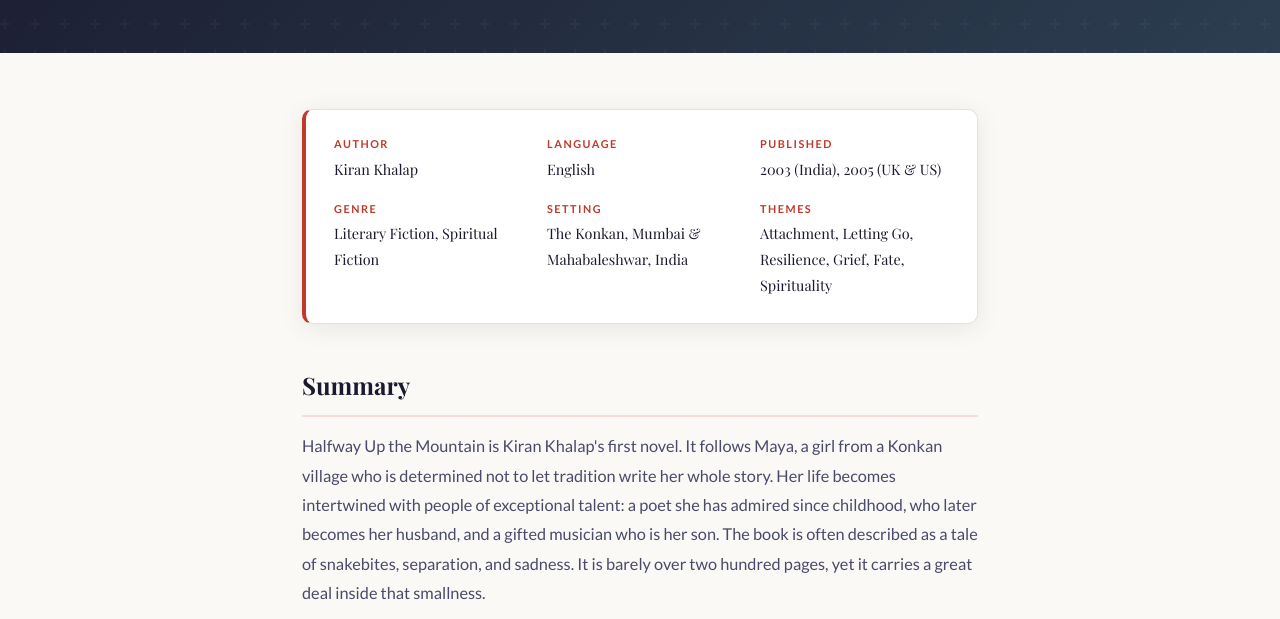
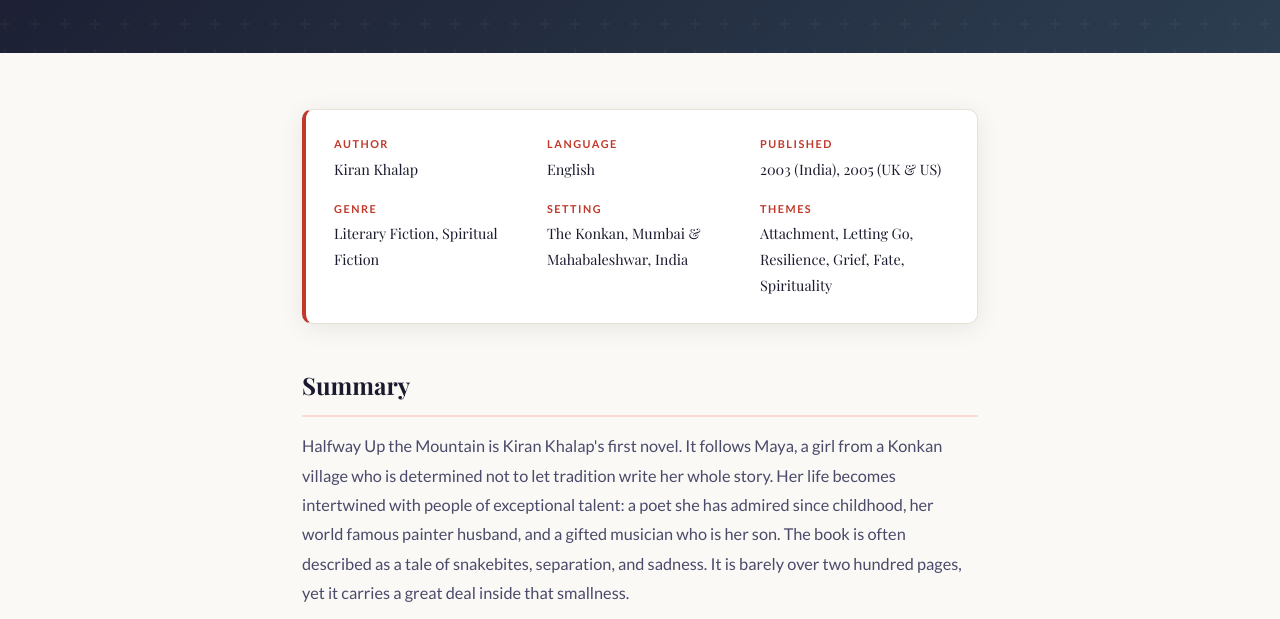
Before and after one commit to Shweta1127/Shweta1127.github.io, a plain HTML site: page blogs/halfway-up-the-mountain.html in a window 1280 px wide. Shown: the part 333-952 px from the top of the page. Drawn offline with nearby package versions, Linux system fonts and the light colour scheme; a web font is replaced by a local one.

Commit message:
Update summary of 'Halfway Up the Mountain' novel

```diff
--- a/blogs/halfway-up-the-mountain.html
+++ b/blogs/halfway-up-the-mountain.html
@@ -66,7 +66,7 @@
     <article class="blog-article">
 
       <h2>Summary</h2>
-      <p>Halfway Up the Mountain is Kiran Khalap's first novel. It follows Maya, a girl from a Konkan village who is determined not to let tradition write her whole story. Her life becomes intertwined with people of exceptional talent: a poet she has admired since childhood, who later becomes her husband, and a gifted musician who is her son. The book is often described as a tale of snakebites, separation, and sadness. It is barely over two hundred pages, yet it carries a great deal inside that smallness.</p>
+      <p>Halfway Up the Mountain is Kiran Khalap's first novel. It follows Maya, a girl from a Konkan village who is determined not to let tradition write her whole story. Her life becomes intertwined with people of exceptional talent: a poet she has admired since childhood, her world famous painter husband, and a gifted musician who is her son. The book is often described as a tale of snakebites, separation, and sadness. It is barely over two hundred pages, yet it carries a great deal inside that smallness.</p>
       <p>What makes the story unusual is how it blends the everyday with the spiritual. Prayer, belief, and hard reality sit side by side on the page, so Maya's struggles with fate and family feel lived rather than studied. She helps the people closest to her find their muse, and in return she is left with the sadness of separation and the gossip of a society that judges her place in their lives. Through all of it she stands firm, and kindness guides every connection she makes.</p>
 
       <h2>The Wisdom of the Middle</h2>
```
